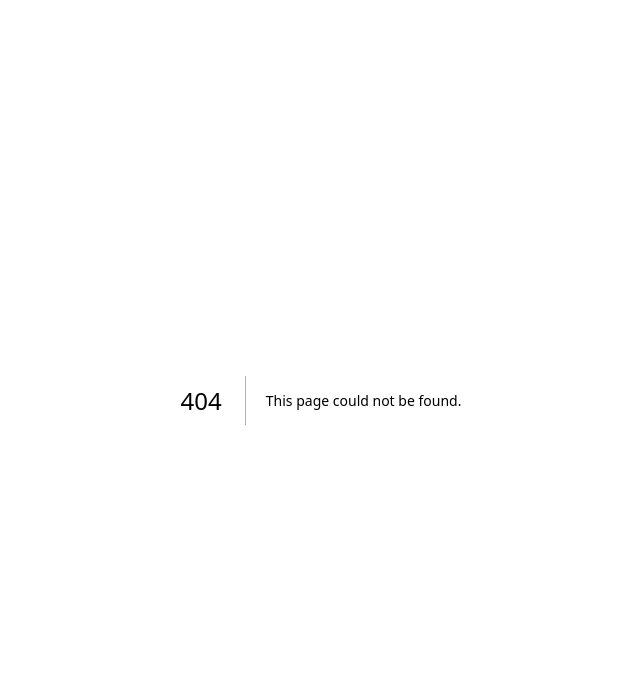
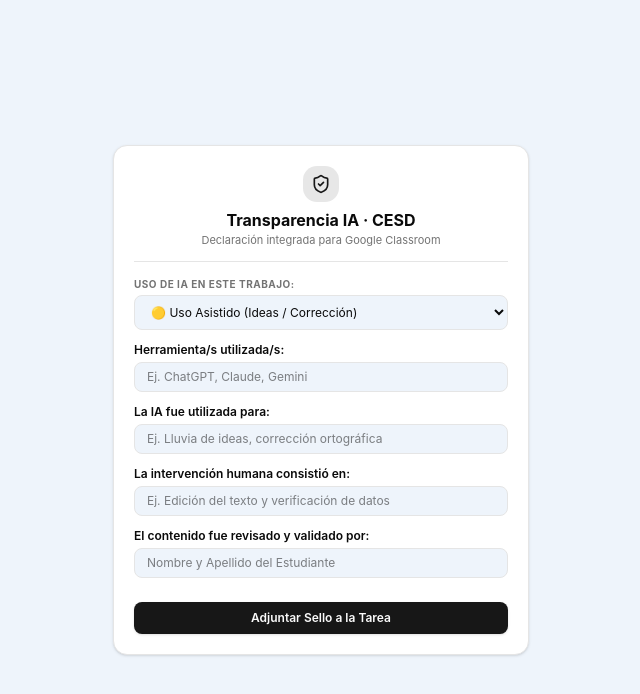
Before and after one commit to ProfeFranCesd/cesd-ia, a Next.js app: page /classroom in a window 1280 px wide. Before the commit this address had no page. Shown: the top 694 px of the page, without its empty margins (319-959 px from the left). Built offline with nearby package versions, Linux system fonts and the light colour scheme.

Commit message:
Feat: formulario completo de transparencia para Classroom

```diff
--- /dev/null
+++ b/app/classroom/page.tsx
@@ -0,0 +1,133 @@
+'use client'
+
+import React, { useState } from 'react'
+import { CheckCircle2, ShieldCheck } from 'lucide-react'
+
+export default function ClassroomAddonPage() {
+  const [declarado, setDeclarado] = useState(false)
+  const [nivel, setNivel] = useState('asistido')
+
+  // Campos del formulario
+  const [herramientas, setHerramientas] = useState('')
+  const [usoIA, setUsoIA] = useState('')
+  const [intervencionHumana, setIntervencionHumana] = useState('')
+  const [revisadoPor, setRevisadoPor] = useState('')
+
+  const handleConfirmar = (e: React.FormEvent) => {
+    e.preventDefault()
+    setDeclarado(true)
+  }
+
+  return (
+    <main className="p-4 max-w-md mx-auto bg-background min-h-screen flex items-center justify-center">
+      <div className="w-full rounded-xl border border-border bg-card p-5 shadow-sm">
+        <div className="text-center pb-3 border-b border-border mb-4">
+          <div className="mx-auto size-9 rounded-xl bg-primary/10 flex items-center justify-center mb-1.5">
+            <ShieldCheck className="size-5 text-primary" />
+          </div>
+          <h2 className="text-base font-bold text-foreground">Transparencia IA · CESD</h2>
+          <p className="text-[11px] text-muted-foreground">
+            Declaración integrada para Google Classroom
+          </p>
+        </div>
+
+        {!declarado ? (
+          <form onSubmit={handleConfirmar} className="space-y-3 text-xs">
+            {/* Nivel de uso */}
+            <div className="space-y-1">
+              <label className="font-bold uppercase tracking-wider text-muted-foreground block text-[10px]">
+                Uso de IA en este trabajo:
+              </label>
+              <select
+                value={nivel}
+                onChange={(e) => setNivel(e.target.value)}
+                className="w-full rounded-md border border-input bg-background px-3 py-2 text-xs text-foreground focus:outline-none focus:ring-2 focus:ring-primary"
+              >
+                <option value="ninguno">🟢 No usé Inteligencia Artificial</option>
+                <option value="asistido">🟡 Uso Asistido (Ideas / Corrección)</option>
+                <option value="generado">🔴 Generado en gran parte con IA</option>
+              </select>
+            </div>
+
+            {/* Campos condicionales si usó IA */}
+            {nivel !== 'ninguno' && (
+              <>
+                <div className="space-y-1">
+                  <label className="font-semibold text-foreground block">
+                    Herramienta/s utilizada/s:
+                  </label>
+                  <input
+                    type="text"
+                    required
+                    placeholder="Ej. ChatGPT, Claude, Gemini"
+                    value={herramientas}
+                    onChange={(e) => setHerramientas(e.target.value)}
+                    className="w-full rounded-md border border-input bg-background px-3 py-1.5 text-xs text-foreground focus:outline-none focus:ring-2 focus:ring-primary"
+                  />
+                </div>
+
+                <div className="space-y-1">
+                  <label className="font-semibold text-foreground block">
+                    La IA fue utilizada para:
+                  </label>
+                  <input
+                    type="text"
+                    required
+                    placeholder="Ej. Lluvia de ideas, corrección ortográfica"
+                    value={usoIA}
+                    onChange={(e) => setUsoIA(e.target.value)}
+                    className="w-full rounded-md border border-input bg-background px-3 py-1.5 text-xs text-foreground focus:outline-none focus:ring-2 focus:ring-primary"
+                  />
+                </div>
+
+                <div className="space-y-1">
+                  <label className="font-semibold text-foreground block">
+                    La intervención humana consistió en:
+                  </label>
+                  <input
+                    type="text"
+                    required
+                    placeholder="Ej. Edición del texto y verificación de datos"
+                    value={intervencionHumana}
+                    onChange={(e) => setIntervencionHumana(e.target.value)}
+                    className="w-full rounded-md border border-input bg-background px-3 py-1.5 text-xs text-foreground focus:outline-none focus:ring-2 focus:ring-primary"
+                  />
+                </div>
+              </>
+            )}
+
+            {/* Campo siempre visible */}
+            <div className="space-y-1">
+              <label className="font-semibold text-foreground block">
+                El contenido fue revisado y validado por:
+              </label>
+              <input
+                type="text"
+                required
+                placeholder="Nombre y Apellido del Estudiante"
+                value={revisadoPor}
+                onChange={(e) => setRevisadoPor(e.target.value)}
+                className="w-full rounded-md border border-input bg-background px-3 py-1.5 text-xs text-foreground focus:outline-none focus:ring-2 focus:ring-primary"
+              />
+            </div>
+
+            <button
+              type="submit"
+              className="w-full mt-3 rounded-md bg-primary py-2 px-4 text-xs font-semibold text-primary-foreground hover:bg-primary/90 transition-colors shadow-sm"
+            >
+              Adjuntar Sello a la Tarea
+            </button>
+          </form>
+        ) : (
+          <div className="text-center py-6 space-y-2">
+            <CheckCircle2 className="size-10 text-emerald-500 mx-auto" />
+            <p className="font-semibold text-emerald-900 text-sm">¡Sello Adjuntado con Éxito!</p>
+            <p className="text-xs text-muted-foreground">
+              Tu profesor podrá verificar el registro detallado desde su panel de entregas.
+            </p>
+          </div>
+        )}
+      </div>
+    </main>
+  )
+}
--- a/next.config.mjs
+++ b/next.config.mjs
@@ -1,10 +1,17 @@
 /** @type {import('next').NextConfig} */
 const nextConfig = {
-  typescript: {
-    ignoreBuildErrors: true,
-  },
-  images: {
-    unoptimized: true,
+  async headers() {
+    return [
+      {
+        source: '/:path*',
+        headers: [
+          {
+            key: 'Content-Security-Policy',
+            value: "frame-ancestors 'self' https://classroom.google.com https://*.google.com;",
+          },
+        ],
+      },
+    ]
   },
 }
 
```
